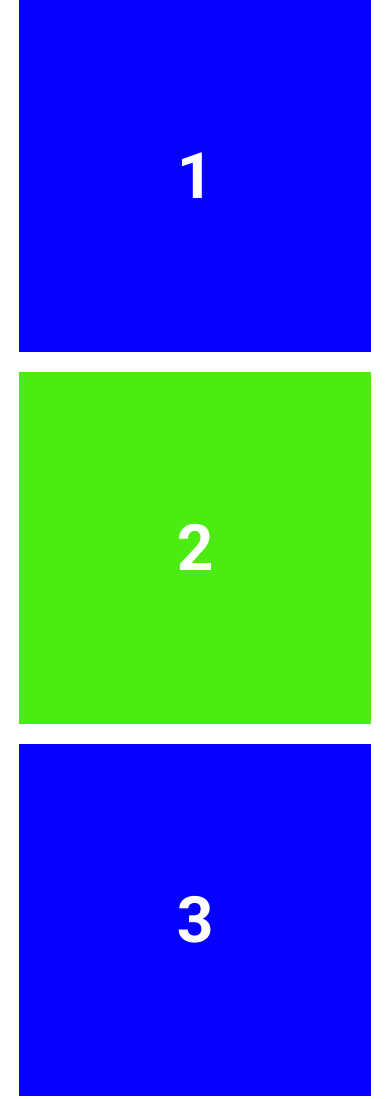
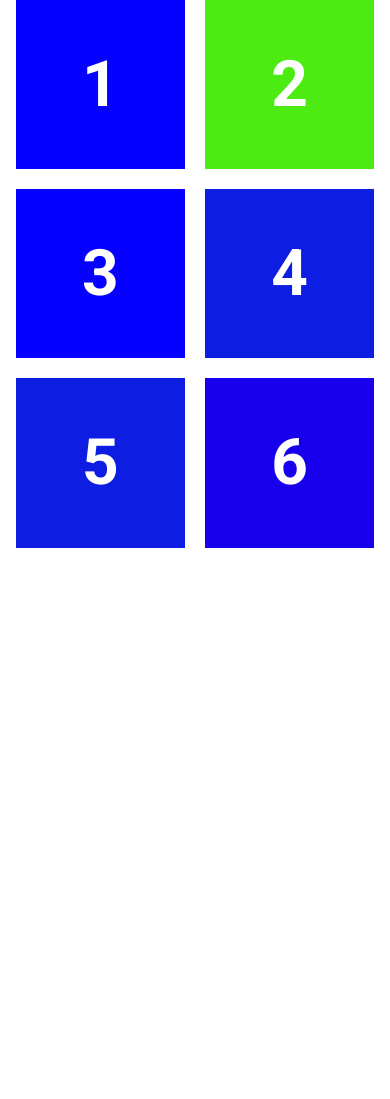
Before and after one commit to Pavelfif/testhashex, a plain HTML site: page index.html in a window 390 px wide. Shown: the top 1099 px of the page. After the commit the page ends 844 px from the top, so only its background shows below. Drawn offline with Linux system fonts and the light colour scheme.

Commit message:
Update style.css

```diff
--- a/style.css
+++ b/style.css
@@ -21,23 +21,11 @@ html{
     margin: 0 auto;
 }
 
-
-
-.box__items{
-    display: grid;
-    grid-template-columns: repeat(3, 1fr);
-    grid-template-rows: repeat(3, 1fr);
-    gap: 20px;
-}
-
 .box__item:nth-child(1){
-    grid-column: 1/3;
-    grid-row: 1/3;
     animation: firstanimation 1.5s infinite;
 }
 
 .box__item:nth-child(2){
-    grid-column: 1/3;
     grid-row: 3/3;
     animation: twiceanimation 1.5s infinite;
 }
@@ -62,13 +50,18 @@ html{
 
 .box__item:nth-child(6){
     grid-column: 3/3;
-    grid-row: 1/3;
     animation: thirdanimation 1.5s infinite;
 }
 
+.box__items{
+    display: grid;
+    grid-template-columns: repeat(3, 1fr);
+    grid-template-rows: repeat(3, 1fr);
+    gap: 20px;
+}
+
 .box__item{
-    height: 352px;
-    width: 352px;
+    width: 100%;
     background-color: #FF0000;
     font-family: 'Roboto', sans-serif;
     font-style: normal;
@@ -79,13 +72,35 @@ html{
     display: flex;
     justify-content: center;
     align-items: center;
+    position: relative;
 }
 
-@media (max-width: 1130px){
+.box__item::before{
+    content: '';
+    display: block;
+    padding-top: 100%;
+    top: 0;
+    left: 0;
+    right: 0;
+    bottom: 0;
+}
+
+
+
+@media (max-width: 720px){
     .box__items{
         display: flex;
+        justify-content: center;
         flex-wrap: wrap;
-        justify-content: center;
+    }
+    .box__item{
+        width: 47%;
+    }
+}
+
+@media (max-width: 370px){
+    .box__item{
+        width: 100%;
     }
 }
 
```
